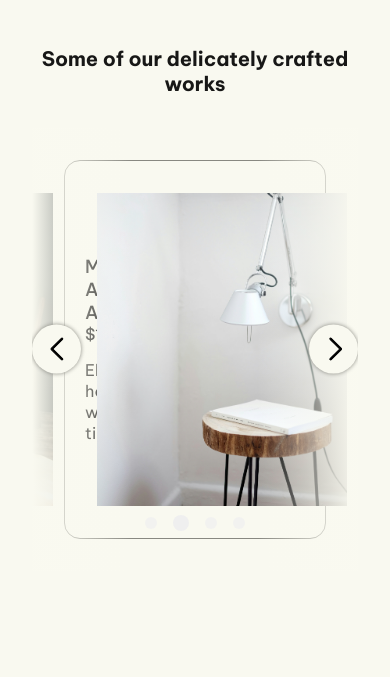
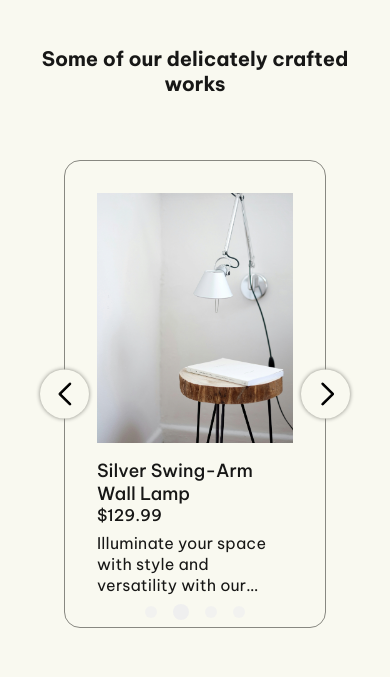
Before and after one commit to thechristinedo/furnish, a React (Vite) app: page / in a window 390 px wide. Shown: the part 1220-1897 px from the top of the page. Built offline with nearby package versions, Linux system fonts and the light colour scheme.

Commit message:
added responsiveness to carousel cards

```diff
--- a/src/component/CarouselCard.tsx
+++ b/src/component/CarouselCard.tsx
@@ -22,13 +22,13 @@ const CarouselCard = ({
     <>
       <Link to={linkUrl}>
         <div className="carousel-card-container">
-          <img src={imgUrl} />
+          <div className="carousel-img-container">
+            <img src={imgUrl} />
+          </div>
           <div className="carousel-card-description">
             <h2 className="fw-semi-bold fs-600">{name}</h2>
             <h3 className="fs-500 fw-semi-bold">${price}</h3>
-            <p className="carousel-text-description margin-top">
-              {description}
-            </p>
+            <p className="carousel-text-description">{description}</p>
           </div>
         </div>
       </Link>
--- a/src/index.css
+++ b/src/index.css
@@ -538,7 +538,7 @@ body {
   position: absolute;
   top: 0;
   bottom: 0;
-  width: 100px;
+  width: 0px;
   pointer-events: none;
   z-index: 1;
 }
@@ -562,9 +562,10 @@ body {
   display: flex;
   justify-content: space-between;
   align-items: center;
-  max-width: 820px;
+  max-width: 830px;
   width: 100%;
   z-index: 10;
+  padding: 0.5rem;
 }
 
 .carousel-arrows button {
@@ -585,7 +586,7 @@ body {
 }
 
 .carousel-container {
-  /* overflow: hidden; */
+  overflow: hidden;
   max-width: 800px;
   width: 100%;
   margin: auto;
@@ -633,17 +634,29 @@ body {
 }
 
 .carousel-card-container img {
-  max-width: 250px;
+  min-height: 100px;
 }
 
 /* carouselcard */
 
 .carousel-card-container {
-  display: flex;
+  display: grid;
+  /* grid-template-columns: 1fr 2fr; */
+  grid-auto-flow: rows;
   padding: 2rem;
-  border: none;
   width: 100%;
-  gap: 2rem;
+  gap: 1rem;
+}
+
+.carousel-img-container {
+  height: clamp(250px, 10vh, 400px);
+}
+
+.carousel-img-container img {
+  width: 100%;
+  height: 100%;
+  object-fit: cover;
+  object-position: center;
 }
 
 .carousel-card-description {
@@ -659,18 +672,31 @@ body {
 .carousel-text-description {
   display: block; /* Fallback for non-webkit */
   display: -webkit-box;
-  -webkit-line-clamp: 4;
+  -webkit-line-clamp: 3;
   -webkit-box-orient: vertical;
   letter-spacing: 0.2px;
   line-height: 1.3;
   overflow: hidden;
   text-overflow: ellipsis;
+  margin-top: 0.5rem;
 }
 
-/************************************************************************/
+@media (min-width: 64em) {
+  .carousel-card-container {
+    grid-template-columns: 1fr 2fr;
+  }
 
-/* utility classes */
+  .carousel::before,
+  .carousel::after {
+    width: 100px;
+  }
 
+  .carousel-container {
+    overflow: visible;
+  }
+}
+
+/************************************************************************/ /* utility classes */
 .text-neutral-100 {
   color: var(--clr-neutral-100);
 }
```
